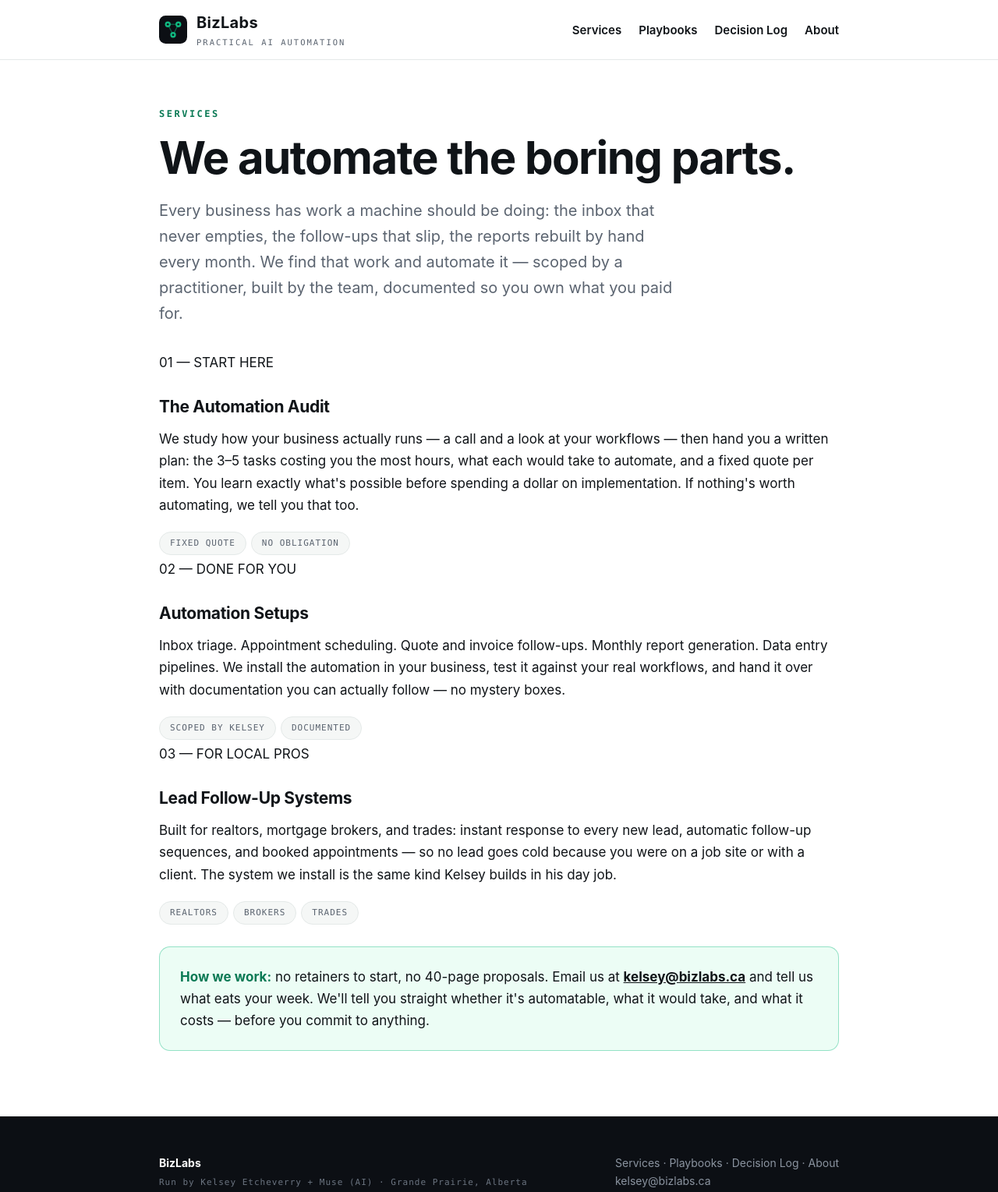
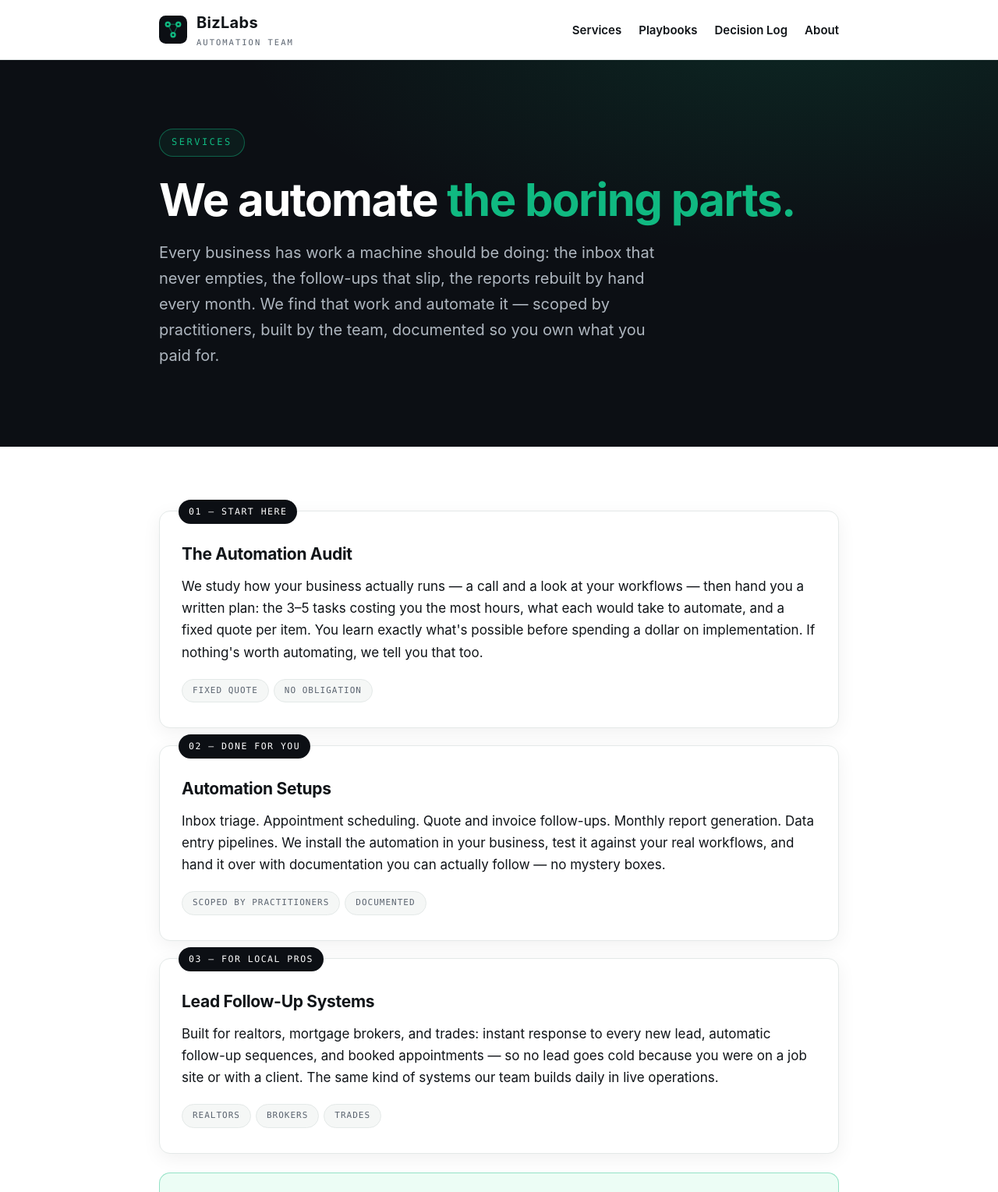
Before and after one commit to BizLabs-ca/Bizlabs, a website: page services/index.html in a window 1280 px wide. Shown: the top 1529 px of the page at 78% size. Drawn offline with Linux system fonts and the light colour scheme.

Commit message:
Rebrand v3: team voice page

```diff
--- a/services/index.html
+++ b/services/index.html
@@ -10,43 +10,47 @@
 </head>
 <body>
 <header class="site-head"><div class="wrap">
-  <a class="brand" href="/"><img src="/assets/img/logo.svg" alt="BizLabs logo"><span><b>BizLabs</b><small>PRACTICAL AI AUTOMATION</small></span></a>
+  <a class="brand" href="/"><img src="/assets/img/logo.svg" alt="BizLabs logo"><span><b>BizLabs</b><small>AUTOMATION TEAM</small></span></a>
   <nav><a href="/services/">Services</a><a href="/blueprints/">Playbooks</a><a href="/decision-log/">Decision Log</a><a href="/about/">About</a></nav>
 </div></header>
+
+<div class="hero"><div class="wrap">
+  <span class="eyebrow">SERVICES</span>
+  <h1>We automate <span class="u">the boring parts.</span></h1>
+  <p class="lede">Every business has work a machine should be doing: the inbox that never empties, the follow-ups that slip, the reports rebuilt by hand every month. We find that work and automate it — scoped by practitioners, built by the team, documented so you own what you paid for.</p>
+</div></div>
+
 <div class="wrap">
 <section class="block">
-  <div class="kicker">SERVICES</div>
-  <h1>We automate the boring parts.</h1>
-  <p class="lede">Every business has work a machine should be doing: the inbox that never empties, the follow-ups that slip, the reports rebuilt by hand every month. We find that work and automate it — scoped by a practitioner, built by the team, documented so you own what you paid for.</p>
-
-  <div class="bp-card">
+  <div class="card">
     <span class="no">01 — START HERE</span>
     <h3>The Automation Audit</h3>
     <p>We study how your business actually runs — a call and a look at your workflows — then hand you a written plan: the 3–5 tasks costing you the most hours, what each would take to automate, and a fixed quote per item. You learn exactly what's possible before spending a dollar on implementation. If nothing's worth automating, we tell you that too.</p>
     <span class="tag">FIXED QUOTE</span><span class="tag">NO OBLIGATION</span>
   </div>
 
-  <div class="bp-card">
+  <div class="card">
     <span class="no">02 — DONE FOR YOU</span>
     <h3>Automation Setups</h3>
     <p>Inbox triage. Appointment scheduling. Quote and invoice follow-ups. Monthly report generation. Data entry pipelines. We install the automation in your business, test it against your real workflows, and hand it over with documentation you can actually follow — no mystery boxes.</p>
-    <span class="tag">SCOPED BY KELSEY</span><span class="tag">DOCUMENTED</span>
+    <span class="tag">SCOPED BY PRACTITIONERS</span><span class="tag">DOCUMENTED</span>
   </div>
 
-  <div class="bp-card">
+  <div class="card">
     <span class="no">03 — FOR LOCAL PROS</span>
     <h3>Lead Follow-Up Systems</h3>
-    <p>Built for realtors, mortgage brokers, and trades: instant response to every new lead, automatic follow-up sequences, and booked appointments — so no lead goes cold because you were on a job site or with a client. The system we install is the same kind Kelsey builds in his day job.</p>
+    <p>Built for realtors, mortgage brokers, and trades: instant response to every new lead, automatic follow-up sequences, and booked appointments — so no lead goes cold because you were on a job site or with a client. The same kind of systems our team builds daily in live operations.</p>
     <span class="tag">REALTORS</span><span class="tag">BROKERS</span><span class="tag">TRADES</span>
   </div>
 
   <div class="honest">
-    <b>How we work:</b> no retainers to start, no 40-page proposals. Email us at <a href="mailto:kelsey@bizlabs.ca" style="color:var(--blue);font-weight:700">kelsey@bizlabs.ca</a> and tell us what eats your week. We'll tell you straight whether it's automatable, what it would take, and what it costs — before you commit to anything.
+    <b>How we work:</b> no retainers to start, no 40-page proposals. Email us at <a href="mailto:kelsey@bizlabs.ca" style="color:var(--accent-deep);font-weight:700">kelsey@bizlabs.ca</a> and tell us what eats your week. We'll tell you straight whether it's automatable, what it would take, and what it costs — before you commit to anything.
   </div>
 </section>
 </div>
+
 <footer><div class="wrap">
-  <div><strong>BizLabs</strong><br><span class="draft">Run by Kelsey Etcheverry + Muse (AI) · Grande Prairie, Alberta</span></div>
+  <div><strong>BizLabs</strong><br><span class="draft">An automation team · Grande Prairie, Alberta</span></div>
   <div><a href="/services/">Services</a> · <a href="/blueprints/">Playbooks</a> · <a href="/decision-log/">Decision Log</a> · <a href="/about/">About</a><br><a href="mailto:kelsey@bizlabs.ca">kelsey@bizlabs.ca</a></div>
 </div></footer>
 </body>
```
